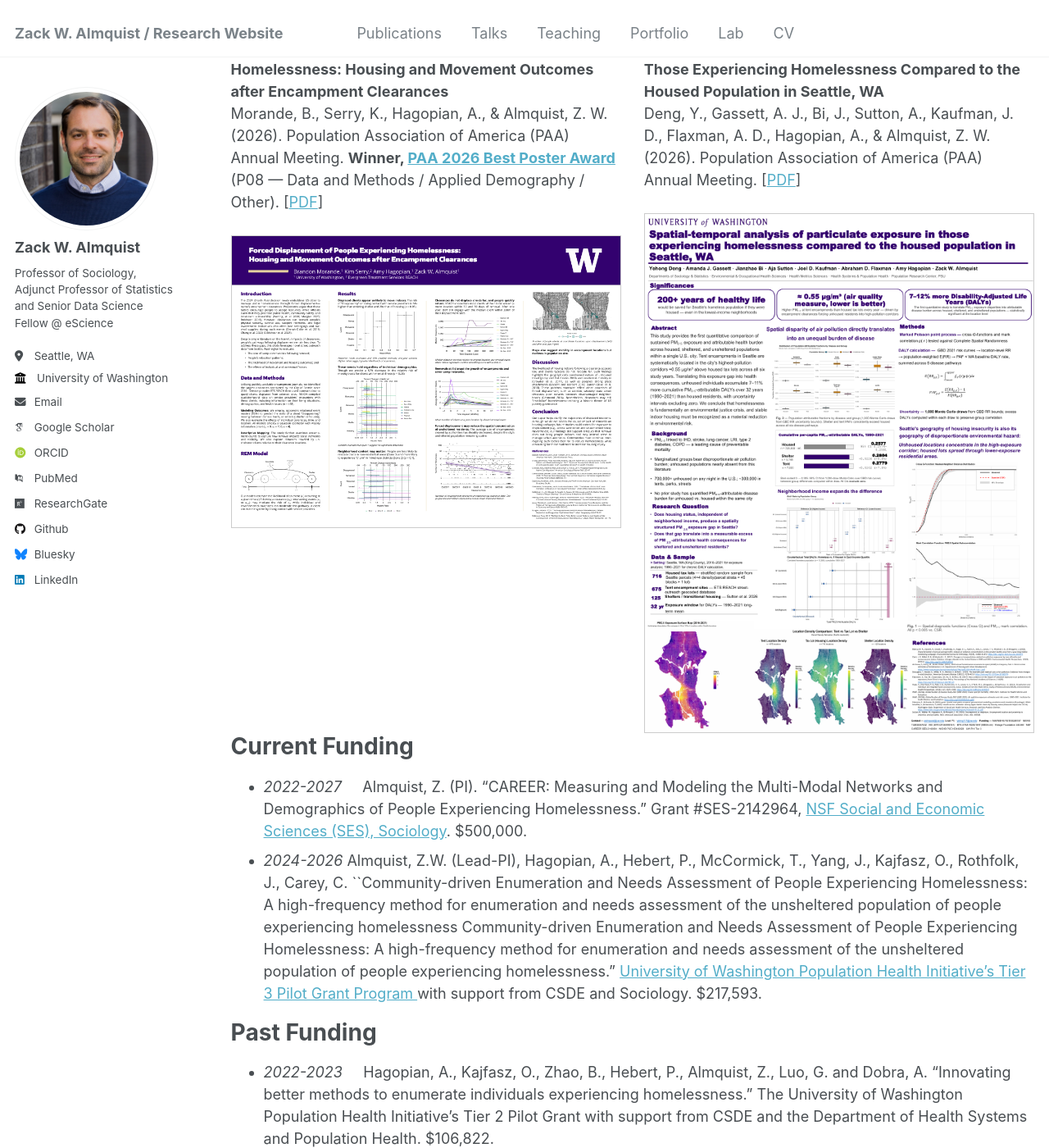
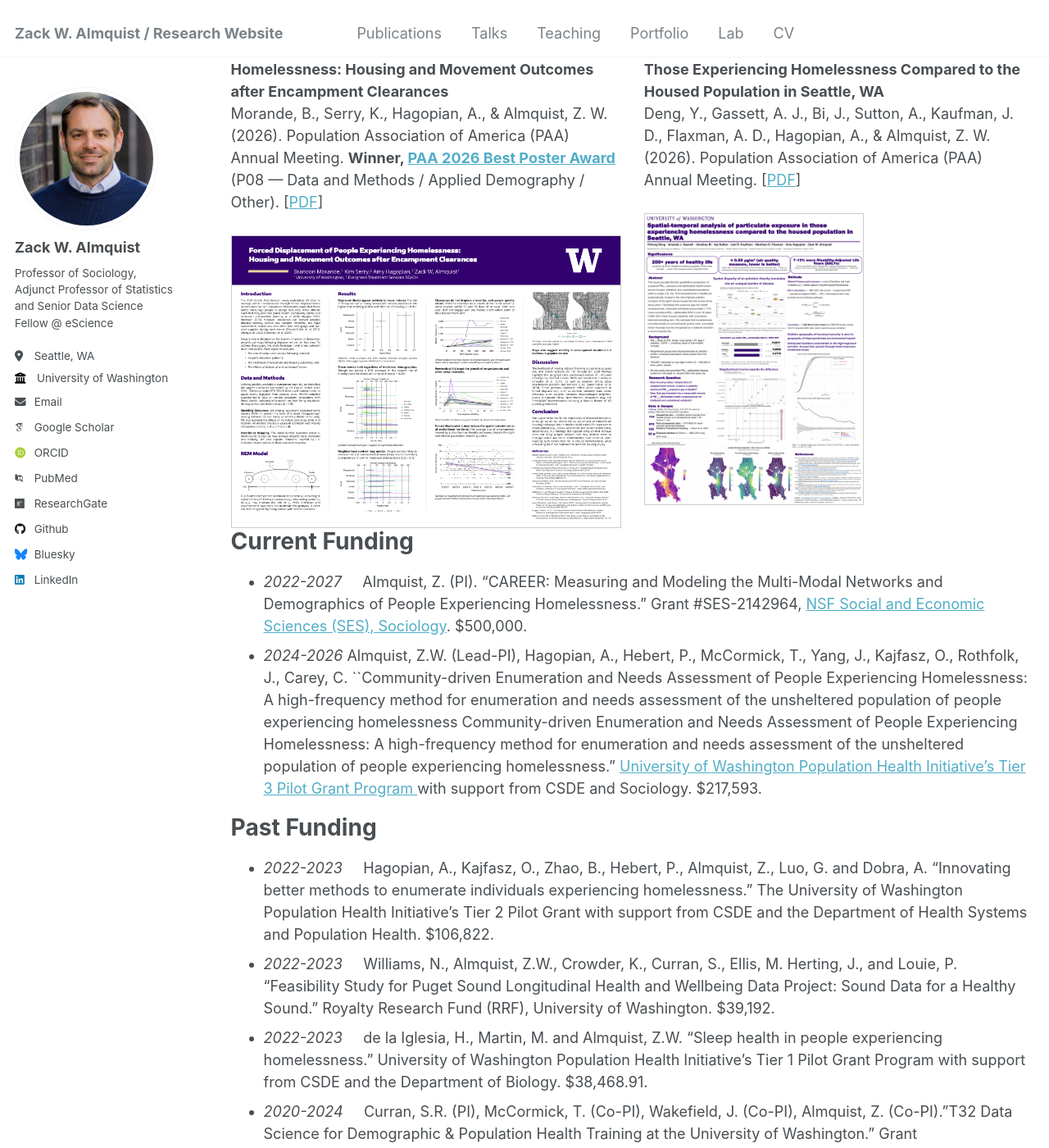
Before and after one commit to zalmquist/zalmquist.github.io, a Jekyll site: the page built from _pages/lab.md, in a window 1280 px wide and 1400 px high, scrolled down 823 px. Shown: the whole window at 82% size. Built offline with Jekyll 4.4.1, drawn with Linux system fonts in a browser that asks for light colours; some web fonts are replaced.

Commit message:
Match Air Quality poster height to the landscape poster on desktop
Cap the portrait poster at 56.25% column width via a media query so its
rendered height equals the landscape poster's when shown side by side;
both stay full width when stacked on mobile.

Co-Authored-By: Claude Opus 4.8 (1M context) <noreply@anthropic.com>

```diff
--- a/_pages/lab.md
+++ b/_pages/lab.md
@@ -43,18 +43,25 @@ People
 Posters
 ===
 
-<div style="display:flex; flex-wrap:wrap; gap:28px; align-items:flex-start;">
+<style>
+.poster-grid{display:flex;flex-wrap:wrap;gap:28px;align-items:flex-start;}
+.poster-grid .poster-col{flex:1 1 340px;}
+.poster-grid img{max-width:100%;height:auto;border:1px solid #ccc;}
+@media (min-width:700px){.poster-grid .poster-air img{max-width:56.25%;}}
+</style>
 
-<div style="flex:1 1 340px;">
+<div class="poster-grid">
+
+<div class="poster-col">
 <b>Forced Displacement of People Experiencing Homelessness: Housing and Movement Outcomes after Encampment Clearances</b><br>
 Morande, B., Serry, K., Hagopian, A., &amp; Almquist, Z. W. (2026). Population Association of America (PAA) Annual Meeting. <b>Winner, <a href="https://www.populationassociation.org/paa2026/poster-winners">PAA 2026 Best Poster Award</a></b> (P08 &mdash; Data and Methods / Applied Demography / Other). [<a href="/files/PAA2026_REACH_poster.pdf">PDF</a>]<br><br>
-<a href="/files/PAA2026_REACH_poster.pdf"><img src="/images/paa2026_reach_poster.png" alt="Forced Displacement of People Experiencing Homelessness poster" style="max-width:100%; height:auto; border:1px solid #ccc;"></a>
+<a href="/files/PAA2026_REACH_poster.pdf"><img src="/images/paa2026_reach_poster.png" alt="Forced Displacement of People Experiencing Homelessness poster"></a>
 </div>
 
-<div style="flex:1 1 340px;">
+<div class="poster-col poster-air">
 <b>Spatial-temporal Analysis of Particulate Exposure in Those Experiencing Homelessness Compared to the Housed Population in Seattle, WA</b><br>
 Deng, Y., Gassett, A. J., Bi, J., Sutton, A., Kaufman, J. D., Flaxman, A. D., Hagopian, A., &amp; Almquist, Z. W. (2026). Population Association of America (PAA) Annual Meeting. [<a href="/files/PAA2026_Air_Quality_poster.pdf">PDF</a>]<br><br>
-<a href="/files/PAA2026_Air_Quality_poster.pdf"><img src="/images/paa2026_air_quality_poster.png" alt="Spatial-temporal analysis of particulate exposure poster" style="max-width:100%; height:auto; border:1px solid #ccc;"></a>
+<a href="/files/PAA2026_Air_Quality_poster.pdf"><img src="/images/paa2026_air_quality_poster.png" alt="Spatial-temporal analysis of particulate exposure poster"></a>
 </div>
 
 </div>
```
